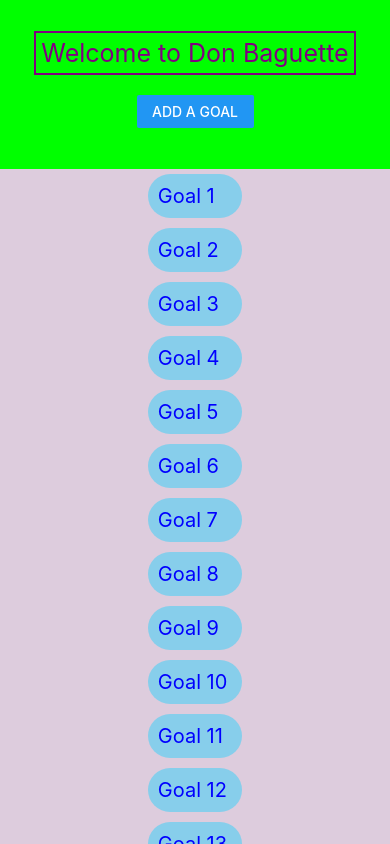
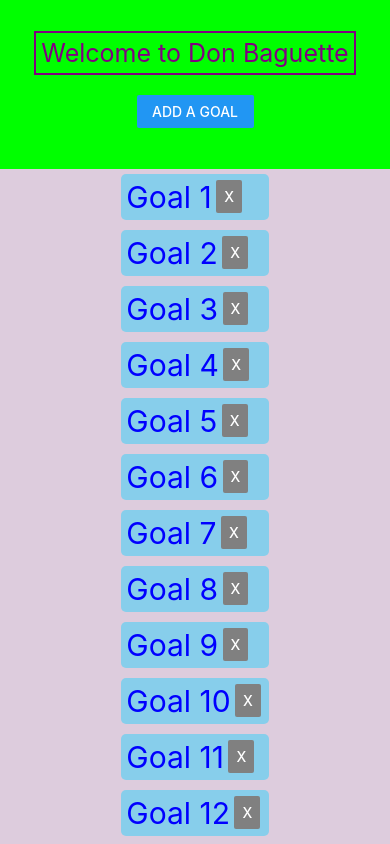
Before and after one commit to haoniu08/mobile2024fall-HN, a React Native app: screen / in a window 390 px wide. Built offline with nearby package versions, Linux system fonts and the light colour scheme.

Commit message:
goal deleting logic and redering sorted

```diff
--- a/App.js
+++ b/App.js
@@ -44,6 +44,12 @@ export default function App() {
     setIsModalVisible(false);
   }
 
+  function handleDeletedGoals(deletedId) {
+    setGoals((prevGoals) => {
+      return prevGoals.filter((goalObj) => goalObj.id !== deletedId);
+    });
+  }
+
   return (
     <SafeAreaView style={styles.safeArea}>
       <View style={styles.topSection}>
@@ -69,7 +75,9 @@ export default function App() {
         {/* <test FlatList */}
         <FlatList
           data={goals}
-          renderItem={( {item} ) => <GoalItem goalObj={item} />}
+          renderItem={({ item }) => (
+            <GoalItem deleteHandler={handleDeletedGoals} goalObj={item} />
+          )}
         />
       </View>
     </SafeAreaView>
--- a/components/GoalItem.js
+++ b/components/GoalItem.js
@@ -1,24 +1,33 @@
 // file for abstracting the goal item component
 import React from 'react';
-import { View, Text, StyleSheet } from 'react-native';
+import { Button, View, Text, StyleSheet } from 'react-native';
 
-export default function GoalItem({ goalObj }) {
+export default function GoalItem({ goalObj, deleteHandler }) {
+
+  function handleDelete(){
+    deleteHandler(goalObj.id);
+  }
+
   return (
-    <View key={goalObj.id} style={styles.userInput}>
+    <View style={styles.userInput}>
       <Text style={styles.text}>{goalObj.text}</Text>
+      <Button title="x" color="grey" onPress={handleDelete} />
+      {/* <Can be onPress={() => onDelete(goalObj.id)}>  */}
     </View>
   );
 }
 
 const styles = StyleSheet.create({
     userInput: {
+      flexDirection: 'row',
+      alignItems: 'center',
       backgroundColor: 'skyblue',
-      borderRadius: 100,
+      borderRadius: 5,
       marginVertical: 5,
-      padding: 5,
+    //   padding: 5,
     },
     text: {
-      fontSize: 20,
+      fontSize: 30,
       color: 'blue',
       padding: 5,
     },
```
